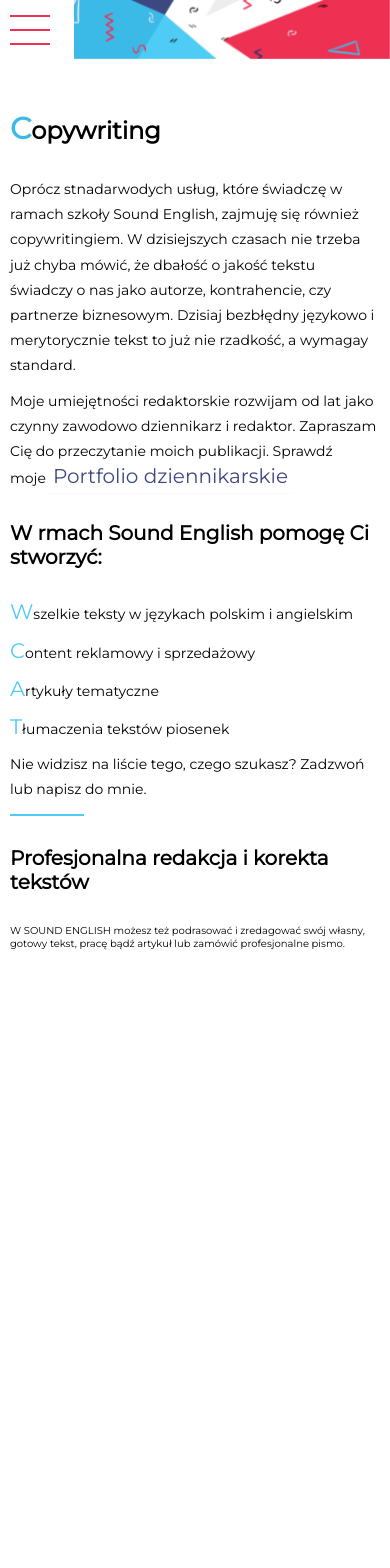
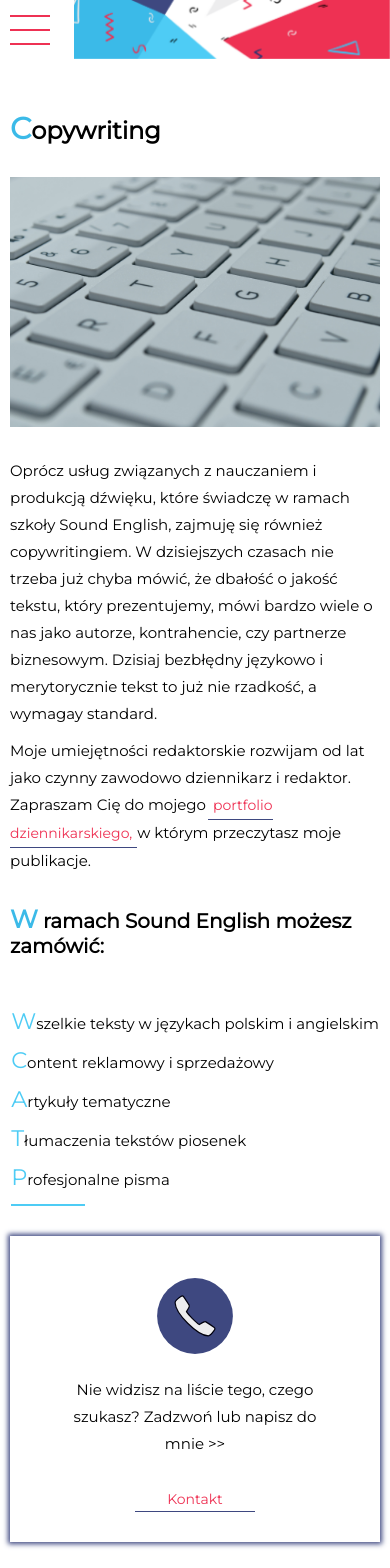
Before and after one commit to TomekMojsiuk/sound-english, a React (Create React App) app: page /copywriting in a window 390 px wide. Shown: the top 1568 px of the page. Before the commit the page ends 970 px from the top, so only its background shows below. Built offline with nearby package versions, Linux system fonts and the light colour scheme.

Commit message:
Copywriting page prototype added. Styled for mobile and dekstop

```diff
--- a/src/Pages/Copywriting/Copywriting.js
+++ b/src/Pages/Copywriting/Copywriting.js
@@ -33,17 +33,29 @@ class Copywriting extends React.Component {
       <span>{"C"}</span>
       {"opywriting"}
      </h1>
+     <div className='copywriting__img' />
+
      <p>
-      Oprócz stnadarwodych usług, które świadczę w ramach szkoły Sound English,
-      zajmuję się również copywritingiem. W dzisiejszych czasach nie trzeba już
-      chyba mówić, że dbałość o jakość tekstu świadczy o nas jako autorze,
+      Oprócz usług związanych z nauczaniem i produkcją dźwięku, które świadczę w
+      ramach szkoły Sound English, zajmuję się również copywritingiem. W
+      dzisiejszych czasach nie trzeba już chyba mówić, że dbałość o jakość
+      tekstu, który prezentujemy, mówi bardzo wiele o nas jako autorze,
       kontrahencie, czy partnerze biznesowym. Dzisiaj bezbłędny językowo i
-      merytorycznie tekst to już nie rzadkość, a wymagay standard. </p>
-      <p>Moje umiejętności redaktorskie rozwijam od lat jako czynny zawodowo dziennikarz
-      i redaktor. Zapraszam Cię do przeczytanie moich publikacji. Sprawdź moje
-      <MyLink exact to='portfolio-dziennikarskie'>Portfolio dziennikarskie</MyLink>
+      merytorycznie tekst to już nie rzadkość, a wymagay standard.
      </p>
-     <h2>W rmach Sound English pomogę Ci stworzyć:</h2>
+
+     <p>
+      Moje umiejętności redaktorskie rozwijam od lat jako czynny zawodowo
+      dziennikarz i redaktor. Zapraszam Cię do mojego
+      <MyLink exact to='portfolio-dziennikarskie'>
+       portfolio dziennikarskiego,
+      </MyLink>
+      w którym przeczytasz moje publikacje.
+     </p>
+     <h2>
+      <span>W</span> ramach Sound English możesz zamówić:
+     </h2>
+     <div className='content__flex__container'>
       <ul>
        <li>
         <span>W</span>szelkie teksty w językach polskim i angielskim
@@ -57,14 +69,34 @@ class Copywriting extends React.Component {
        <li>
         <span>T</span>łumaczenia tekstów piosenek
        </li>
-      <p>
-       Nie widzisz na liście tego, czego szukasz? Zadzwoń lub napisz do mnie.
-      </p>
+       <li>
+       <span>P</span>rofesjonalne pisma
+      </li>
        <div className='underline' />
       </ul>
-     <h2>Profesjonalna redakcja i korekta tekstów</h2>W SOUND ENGLISH możesz też
-     podrasować i zredagować swój własny, gotowy tekst, pracę bądź artykuł lub
-     zamówić profesjonalne pismo.
+      <div className='redirect__content--container'>
+       <div className='content'>
+        <p className='text'>
+         Nie widzisz na liście tego, czego szukasz? Zadzwoń lub napisz do mnie
+         >>
+        </p>
+        <div className='icon mobile' />
+       </div>
+       <MyLink exact to='/kontakt'>
+        Kontakt
+       </MyLink>
+      </div>
+     </div>
+     <h2>
+      {" "}
+      <span>J</span>eśli masz gotowy tekst i potrzebujesz zredagowania lub korekty, zamów
+     </h2>
+     <ul>
+      <li>
+       <span>Z</span>redagowanie gotowego tekstu, pracy akademickiej lub
+       artykułu napisanego przez Ciebie
+      </li>
+     </ul>
     </div>
    </div>
   );
--- a/src/Pages/Copywriting/Copywriting.scss
+++ b/src/Pages/Copywriting/Copywriting.scss
@@ -1,9 +1,25 @@
 @import "../../Scss/Config.scss";
 
 #copywriting {
+ @media all and (min-width: $BreakpointDesktop) {
+ }
+
+ h2 {
+  @media all and (min-width: $BreakpointDesktop) {
+   margin: 30px 0;
+  }
+ }
+
+.content__flex__container {
+    display: flex;
+    flex-direction: column;
+    justify-content: space-between;
+    align-items: center;
+    flex-wrap: nowrap;
 
     @media all and (min-width: $BreakpointDesktop) {
-
+        flex-direction: row;
+    }
 }
 
  .nav__item {
@@ -12,6 +28,137 @@
   height: 1.6rem;
   margin: 0 0 0 2px;
   padding: 5px;
+  color: $color5;
+  font-size: 1.4rem;
+  border-bottom: 1px solid $color2;
+
+  @media all and (min-width: $BreakpointDesktop) {
    color: $color2;
+   border-bottom: 1px solid $color5;
+   transition: all .1s ease-in-out;
+   &:after {
+    background: fade-out($color4, 0.6);
+   }
+   &:hover {
+    color: $color5;
+    border-bottom: 2px solid $color5;
    }
   }
+ }
+
+ .redirect__content--container {
+  @include boxShadow($color2);
+  display: flex;
+  flex-direction: column;
+  flex-wrap: nowrap;
+  justify-content: space-between;
+  align-items: center;
+  height: auto;
+  padding: 30px 0;
+  text-align: center;
+//   float: left;
+  @media all and (min-width: $BreakpointDesktop) {
+    @include boxShadow($color1);
+   height: 170px;
+   width: 50%;
+   padding: 20px;
+   text-align: unset;
+   transition: all .3s ease-in-out;
+
+   &:hover {
+    //    width: 51%;
+       @include boxShadow($color2);
+   }
+
+  }
+
+  .content {
+      display: flex;
+      flex-direction: column-reverse;
+      justify-content: space-between;
+      align-items: center;
+      margin-bottom: 20px;
+
+      @media all and (min-width: $BreakpointDesktop) {
+        flex-direction: row;
+        margin-bottom: unset;
+      }
+
+      .text {
+          width: 70%;
+      }
+  }
+
+.icon {
+    height: 80px;
+    width: 80px;
+
+    }
+
+    .nav__item {
+        position: relative;
+        margin: 0;
+        padding: 0;
+        // min-height: unset;
+        line-height: 2.5rem;
+        height: 2.5rem;
+        width: 80px;
+
+        &:after {
+                    position: absolute;
+                    bottom: 0;
+                    left: 0;
+    }
+}
+
+    // .nav__item {
+    //     position: relative;
+    //     padding: 5px;
+    //     // float: left;
+    //     // margin: 0 0 0 20px;
+    //     // float: left;
+    //     // width: 60px;
+    //     // height: 60px;
+    //     min-width: 0;
+    //     width: 80px;
+    //     // border-bottom: 0px;
+
+    //     &:after {
+    //         position: absolute;
+    //         bottom: 0;
+    //         left: 0;
+    //     //  display: none;
+    //     // padding: 5px;
+    //     }
+
+    //     &:after:hover {
+    //     //  display: none;
+    //     }
+    //    }
+}
+
+ .copywriting__img {
+  position: relative;
+  background: url("../../assets/img/copywriting.jpg");
+  height: 250px;
+  width: 100%;
+  background-position: 0;
+  background-size: cover;
+  background-repeat: no-repeat;
+  margin: 0 0 30px 0;
+
+  @media all and (min-width: $BreakpointDesktop) {
+   height: 350px;
+   width: 100%;
+  }
+
+  &::after {
+   content: "";
+   position: absolute;
+   height: 100%;
+   width: 100%;
+   background: fade-out($color4, 0.9);
+  }
+ }
+
+}
--- a/src/Pages/Pages.scss
+++ b/src/Pages/Pages.scss
@@ -49,10 +49,13 @@
  p,
  ul,
  li {
-  display: block;
-  font-size: 1.4rem;
-  line-height: 1.8em;
-  margin: 10px 0;
+    display: block;
+    font-size: 1.5rem;
+    line-height: 1.8em;
+    margin: 10px 0;
+    @media all and (min-width: $BreakpointDesktop) {
+        font-size: 1.4rem;
+    }
 
   span {
    font-size: 1.5em;
--- a/src/Pages/Szkola/Szkola.js
+++ b/src/Pages/Szkola/Szkola.js
@@ -91,11 +91,11 @@ class Szkola extends React.Component {
        ofercie. Centrum zapewnia indywidualne podejście do każdego ucznia
        (podczas zajęć indywidualnych, a także w małych grupach), które skutkuje
        efektywną nauką na każdym poziomie trudności. Szczegółowe propozycje
-       kursów dla osób W ABSOLUTNIE KAŻDYM WIEKU znajdują się w zakładce OFERTA
-       I CENNIK.
+       kursów dla osób W ABSOLUTNIE KAŻDYM WIEKU znajdują się w zakładce
        <MyLink exact to='/oferta'>
       Oferta i cennik
      </MyLink>
+     .
       </p>
       <ReadMore />
       </div>
--- a/src/Pages/Szkola/Szkola.scss
+++ b/src/Pages/Szkola/Szkola.scss
@@ -4,14 +4,12 @@
 
 
 .nav__item {
-    float: right;
-    font-size: 1.4rem;
-    align-self: center;
-    justify-self: flex-end;
-    color: $color2;
-    width: 130px;
-    height: unset;
-    padding: 2px;
+    display: initial;
+  width: 165px;
+  height: 1.6rem;
+  margin: 0 0 0 2px;
+  padding: 5px;
+  color: $color2;
 
     &:after {
         content: "";
```
Also changed, not shown: src/assets/img/copywriting.jpg (added). Lines whose indentation alone changed are shown as unchanged.
